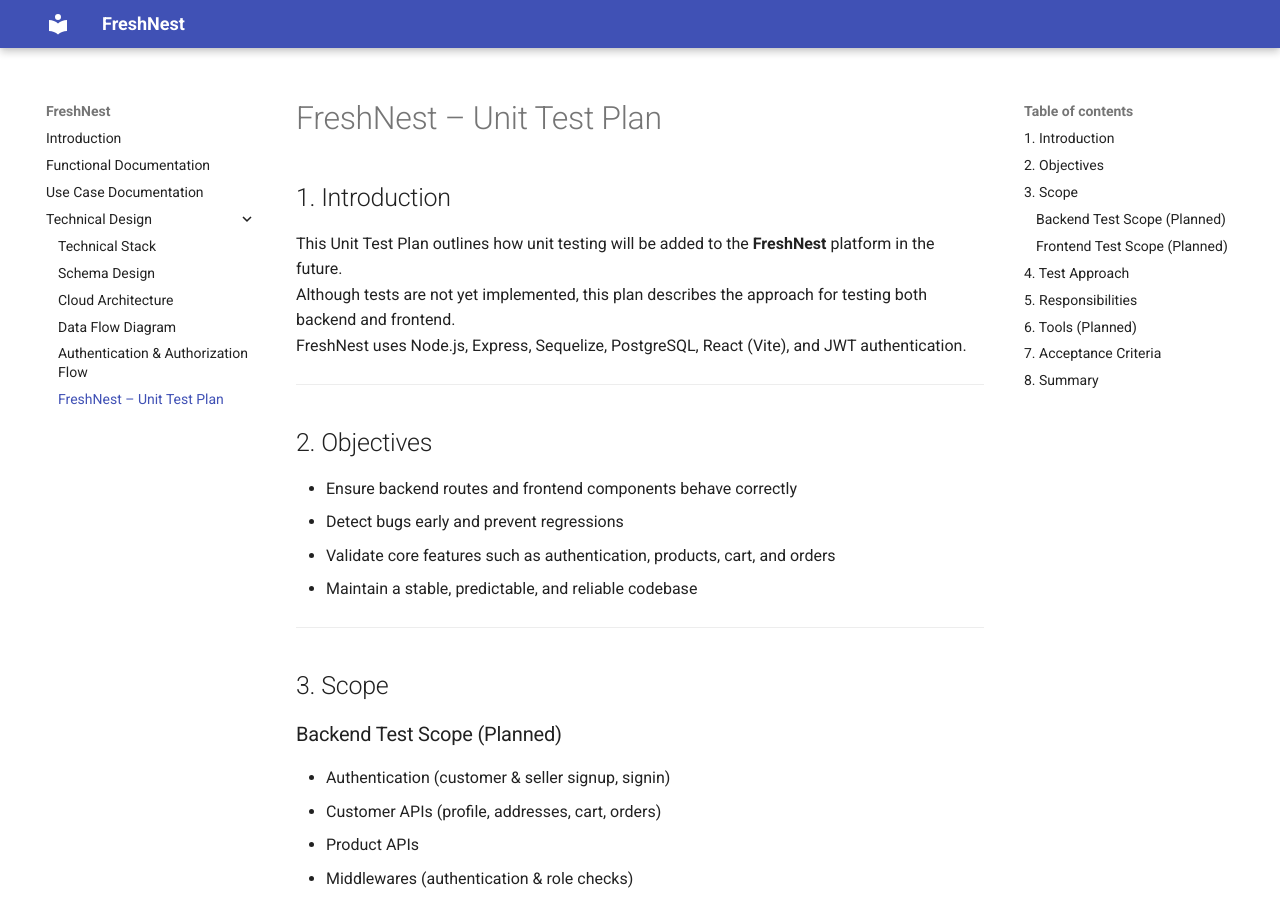
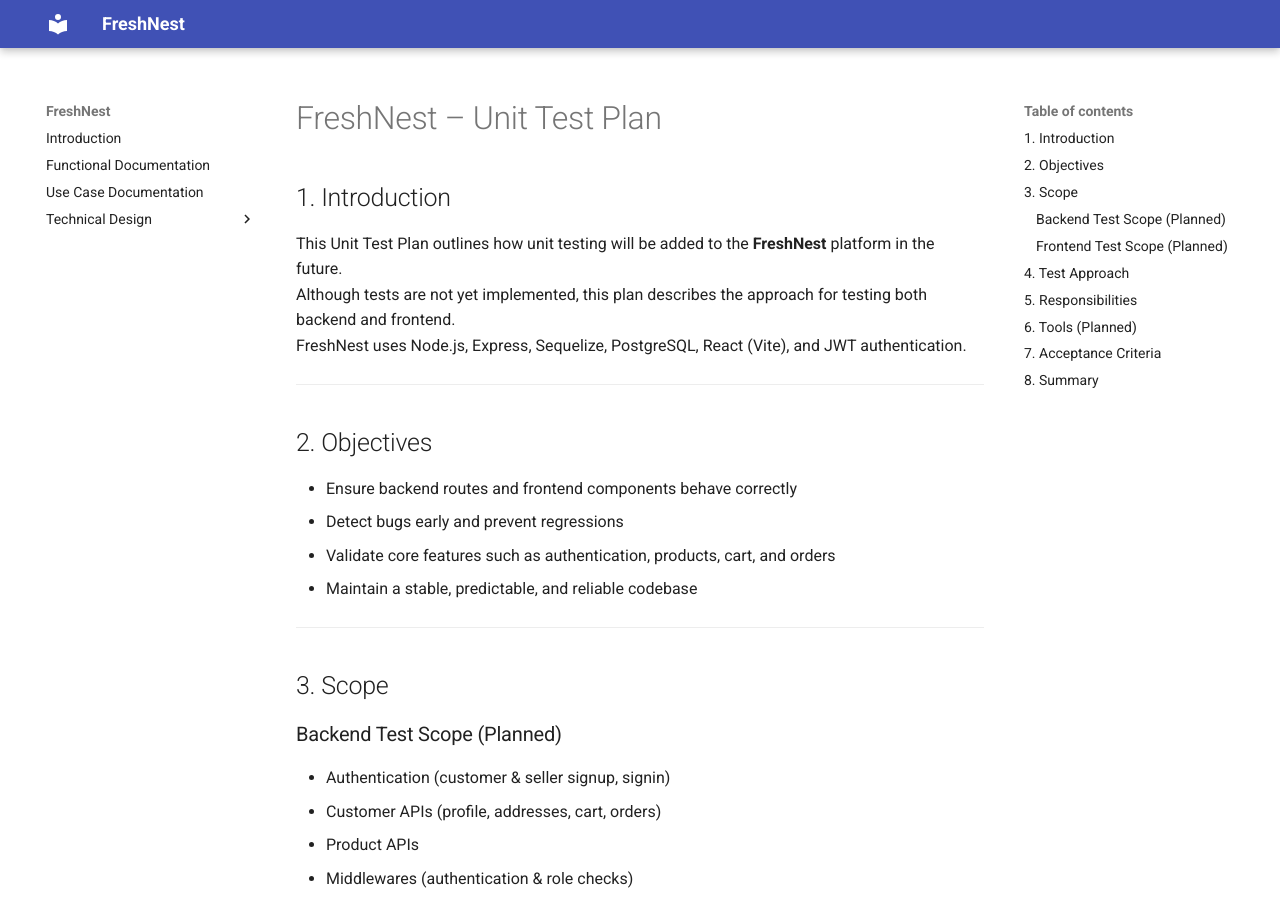
Before and after one commit to lovish-ab/grocery_delivery_docs, an MkDocs documentation site: the page built from docs/test_plan.md, in a window 1280 px wide and 900 px high. Built offline with MkDocs 1.6.1 and Material for MkDocs 9.7.7, drawn with Linux system fonts in a browser that asks for light colours.

```diff
--- a/mkdocs.yml
+++ b/mkdocs.yml
@@ -15,7 +15,6 @@
       - Cloud Architecture: cloud_architecture.md
       - Data Flow Diagram: data_flow.md
       - Authentication & Authorization Flow: auth_flow.md
-      - FreshNest – Unit Test Plan: test_plan.md
 
 
 plugins:
```
Also changed, not shown: docs/usecase.md (+1 -1 lines).
